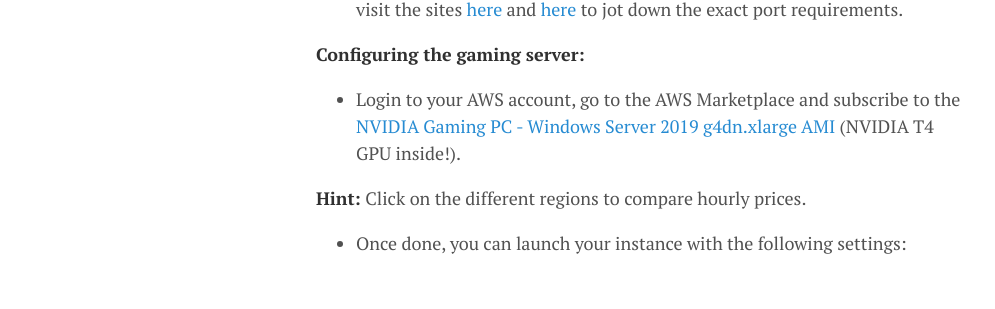
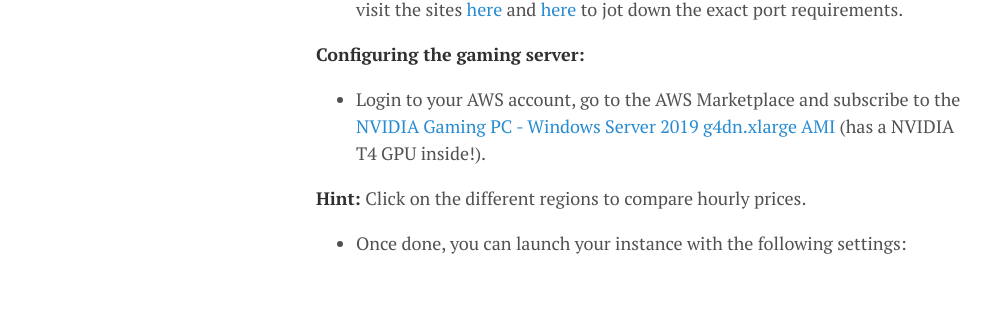
Before and after one commit to lgeurts/lgeurts.github.io, a Jekyll site: the page built from _posts/2021-11-02-aws-high-performance-cloud-gaming.md, in a window 1280 px wide and 900 px high, scrolled down 4938 px. Shown: the part 317-626 px from the top of the window, without its empty margins (0-995 px from the left). Built offline with Jekyll 4.4.1, drawn with Linux system fonts in a browser that asks for light colours; nearby versions of some CDN libraries; comment, search, counter and statistics services are not loaded.

Commit message:
Update 2021-11-02-aws-high-performance-cloud-gaming.md

```diff
--- a/_posts/2021-11-02-aws-high-performance-cloud-gaming.md
+++ b/_posts/2021-11-02-aws-high-performance-cloud-gaming.md
@@ -90,7 +90,7 @@
 
 **Configuring the gaming server:**
 
-- Login to your AWS account, go to the AWS Marketplace and subscribe to the [NVIDIA Gaming PC - Windows Server 2019 g4dn.xlarge AMI](https://aws.amazon.com/marketplace/pp/prodview-xrrke4dwueqv6?ref_=beagle) (NVIDIA T4 GPU inside!).
+- Login to your AWS account, go to the AWS Marketplace and subscribe to the [NVIDIA Gaming PC - Windows Server 2019 g4dn.xlarge AMI](https://aws.amazon.com/marketplace/pp/prodview-xrrke4dwueqv6?ref_=beagle) (has a NVIDIA T4 GPU inside!).
 
 **Hint:** Click on the different regions to compare hourly prices.
 
```
